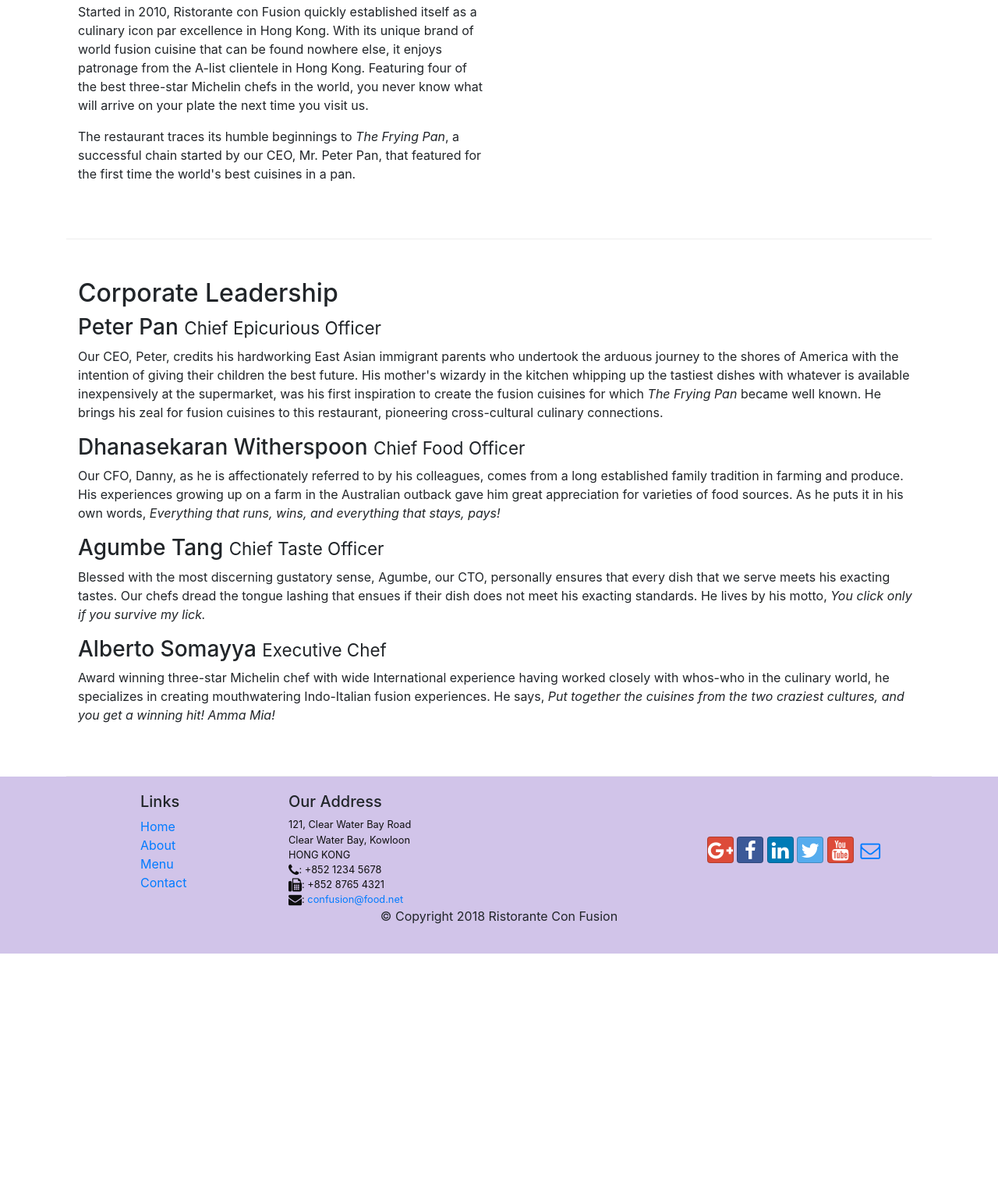
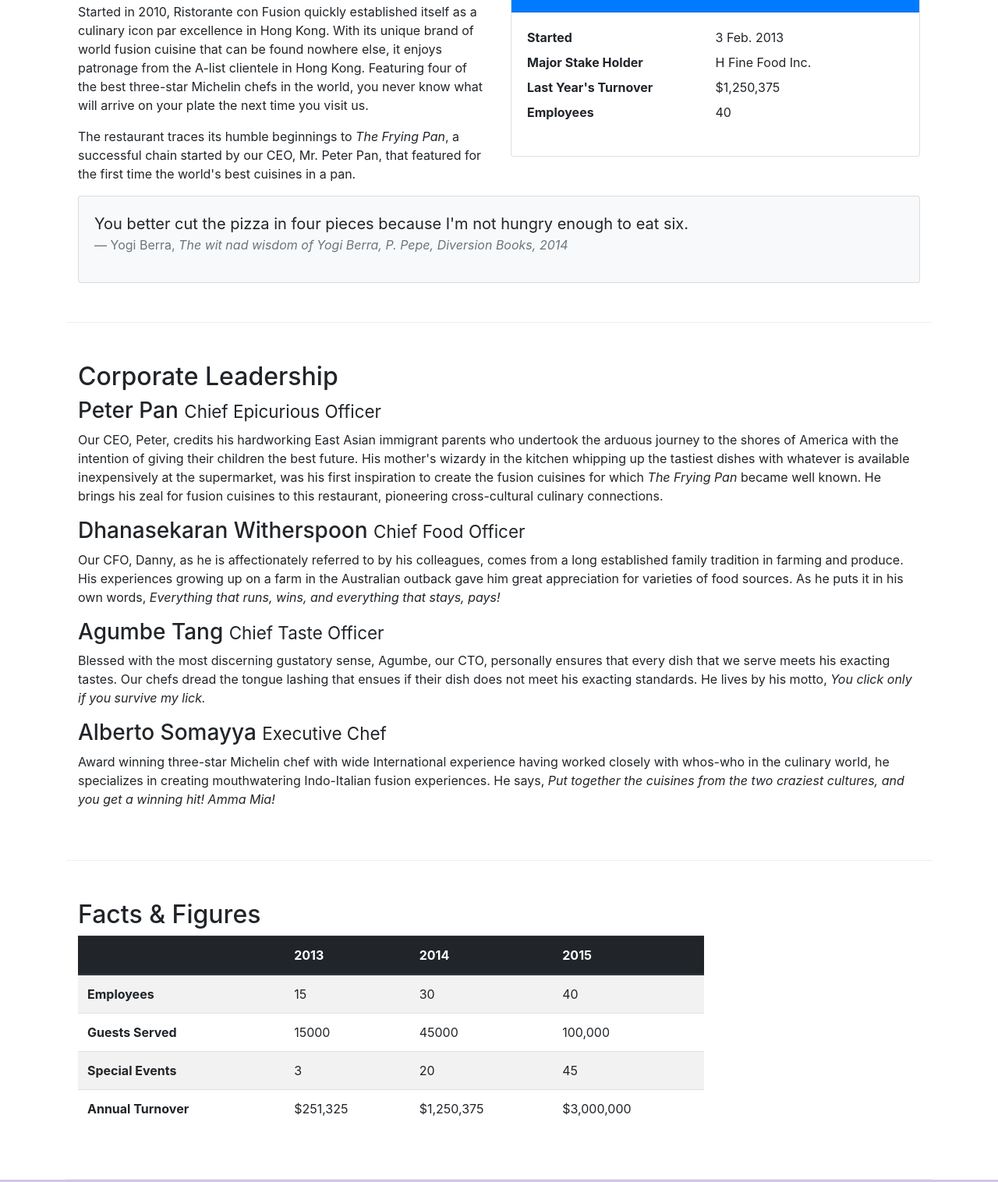
Before and after one commit to AMSKarmajeet/BootstrapGridExercise, a website: page aboutus.html in a window 1280 px wide. Shown: the part 558-2074 px from the top of the page at 78% size. Before the commit the page ends 1781 px from the top, so only its background shows below. Drawn offline with nearby package versions, Linux system fonts and the light colour scheme.

Commit message:
Tables and Cards Usages

```diff
--- a/aboutus.html
+++ b/aboutus.html
@@ -59,13 +59,38 @@
             </div>
         </div>
 
-        <div class="row-content align-items-center">
-            <div class="col-12 col-sm-6">
+        <div class="row row-content">
+            <div class="col-sm-6">
                 <h2>Our History</h2>
                 <p>Started in 2010, Ristorante con Fusion quickly established itself as a culinary icon par excellence in Hong Kong. With its unique brand of world fusion cuisine that can be found nowhere else, it enjoys patronage from the A-list clientele in Hong Kong.  Featuring four of the best three-star Michelin chefs in the world, you never know what will arrive on your plate the next time you visit us.</p>
                 <p>The restaurant traces its humble beginnings to <em>The Frying Pan</em>, a successful chain started by our CEO, Mr. Peter Pan, that featured for the first time the world's best cuisines in a pan.</p>
             </div>
-            <div class="col-12 col-sm">
+            <div class="col-sm-6">
+                <div class="card">
+                    <h3 class="card-header bg-primary text-white">Facts At a Glance!</h3>
+                    <div class="card-body">
+                       <dl class="row">
+                           <dt class="col-6">Started</dt>
+                           <dd class="cool-6">3 Feb. 2013</dd>
+                           <dt class="col-6">Major Stake Holder</dt>
+                           <dd class="cool-6">H Fine Food Inc.</dd>
+                           <dt class="col-6">Last Year's Turnover</dt>
+                           <dd class="cool-6">$1,250,375</dd>
+                           <dt class="col-6">Employees</dt>
+                           <dd class="cool-6">40</dd>
+                       </dl>
+                    </div>
+                </div>
+            </div>
+            <div class="col-12">
+                <div class="card card-body bg-light">
+                    <blockquote class="blockquote">
+                        <p class="mb-0">You better cut the pizza in four pieces because I'm not hungry enough to eat six.</p>
+                        <footer class="blockquote-footer">Yogi Berra,
+                            <cite title="Source Title">The wit nad wisdom of Yogi Berra, P. Pepe, Diversion Books, 2014</cite>
+                        </footer>
+                    </blockquote>
+                </div>
             </div>
         </div>
 
@@ -82,6 +107,50 @@
                 <h3>Alberto Somayya <small>Executive Chef</small></h3>
                 <p class="d-none d-sm-block">Award winning three-star Michelin chef with wide International experience having worked closely with whos-who in the culinary world, he specializes in creating mouthwatering Indo-Italian fusion experiences. He says, <em>Put together the cuisines from the two craziest cultures, and you get a winning hit! Amma Mia!</em></p>
             </div>
+       </div>
+       <div class="row row-content">
+           <div class="col-12 col-sm-9">
+               <h2>Facts &amp; Figures</h2>
+               <div class="table-responsive">
+                   <table class="table table-striped">
+                       <thead class="thead-dark">
+                           <tr>
+                               <th>&nbsp;</th>
+                               <th>2013</th>
+                               <th>2014</th>
+                               <th>2015</th>
+                           </tr>
+                       </thead>
+                       <tbody>
+                           <tr>
+                               <th>Employees</th>
+                               <td>15</td>
+                               <td>30</td>
+                               <td>40</td>
+                           </tr>
+                           <tr>
+                               <th>Guests Served</th>
+                               <td>15000</td>
+                               <td>45000</td>
+                               <td>100,000</td>
+                           </tr>
+                           <tr>
+                               <th>Special Events</th>
+                               <td>3</td>
+                               <td>20</td>
+                               <td>45</td>
+                           </tr>
+                           <tr>
+                               <th>Annual Turnover</th>
+                               <td>$251,325</td>
+                               <td>$1,250,375</td>
+                               <td>$3,000,000</td>
+                           </tr>
+                       </tbody>
+                   </table>
+               </div>
+           </div>
+           <div class="col-12 col-sm-3"></div>
        </div>
 
     </div>
```
